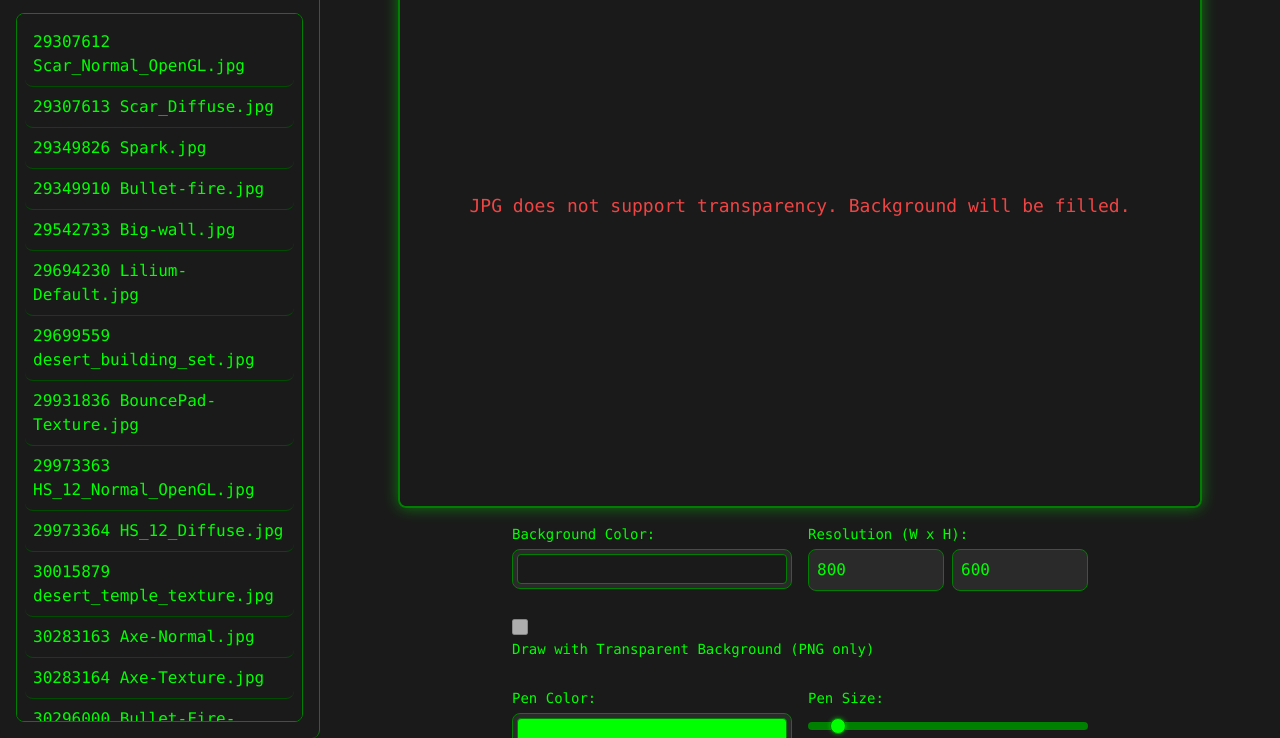
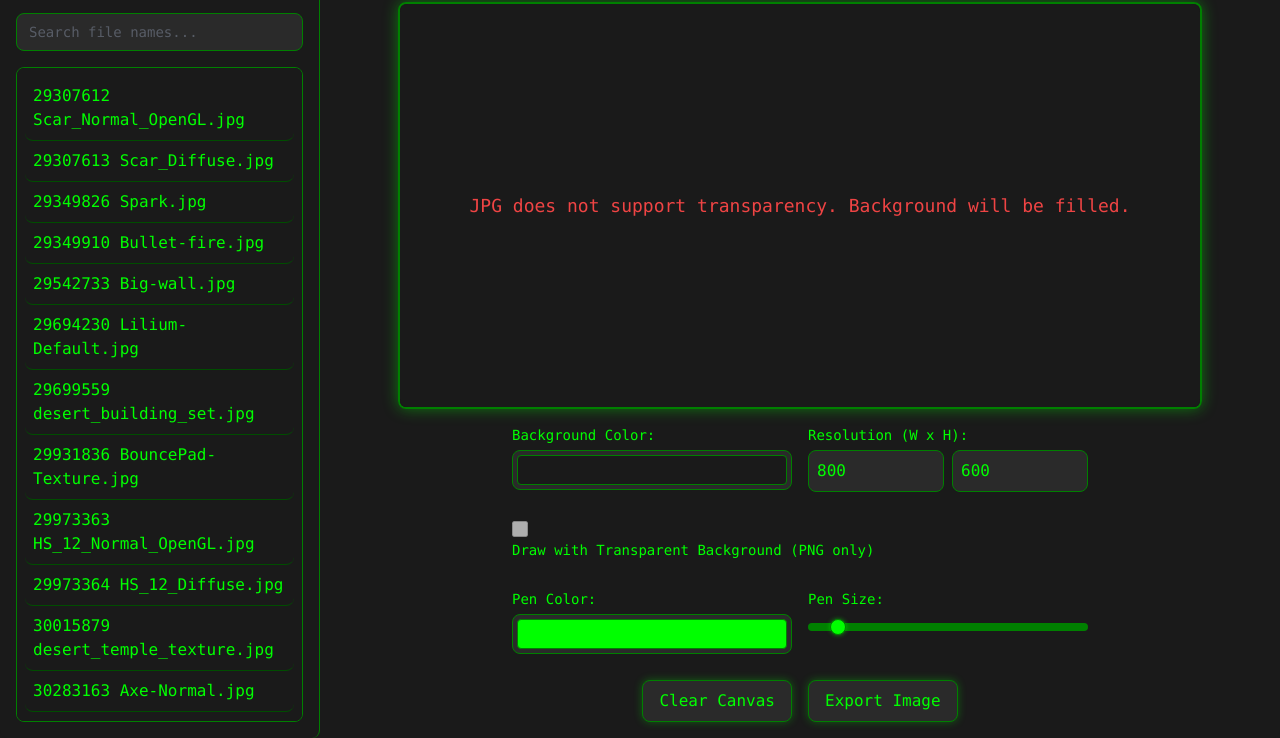
Before and after one commit to CharmsMods/Charms-Main-Site, a plain HTML site: page texture-creation/index.html in a window 1280 px wide. Shown: the part 62-800 px from the top of the page. Drawn offline with nearby package versions, Linux system fonts and the light colour scheme.

Commit message:
added search bar

```diff
--- a/texture-creation/index.html
+++ b/texture-creation/index.html
@@ -4,9 +4,7 @@
     <meta charset="UTF-8">
     <meta name="viewport" content="width=device-width, initial-scale=1.0">
     <title>Image Code Creator</title>
-    <!-- Link to the external CSS file -->
     <link rel="stylesheet" href="style.css">
-    <!-- Load Tailwind CSS from CDN for utility classes not overridden by custom CSS -->
     <script src="https://cdn.tailwindcss.com"></script>
     <script>
         // Tailwind CSS configuration (placed here for demonstration,
@@ -37,16 +35,13 @@
 <body>
 
     <div id="app-container" class="flex flex-col md:flex-row h-screen font-mono text-green-400 bg-gray-900">
-        <!-- Sidebar -->
         <div id="sidebar" class="w-full md:w-1/4 p-4 border-b md:border-r border-green-700 flex flex-col">
-            <!-- Tabs for JPG/PNG lists -->
             <div class="flex mb-4">
                 <button id="jpg-tab" class="tab-button active flex-1 py-2 text-center rounded-tl-lg">JPG Files</button>
                 <button id="png-tab" class="tab-button flex-1 py-2 text-center rounded-tr-lg">PNG Files</button>
             </div>
-            <!-- List container for files -->
+            <input type="text" id="file-search-input" placeholder="Search file names..." class="input-field w-full mb-4 px-3 py-2 text-sm">
             <div id="file-list-container" class="flex-grow overflow-y-auto border border-green-700 rounded-lg p-2">
-                <!-- File lists will be injected here by JS -->
                 <ul id="jpg-file-list" class="hidden"></ul>
                 <ul id="png-file-list" class="hidden"></ul>
                 <div id="no-selection-message" class="text-center text-sm italic text-gray-500 mt-4">Select a file name from above.</div>
@@ -54,11 +49,9 @@
             </div>
         </div>
 
-        <!-- Main Content Area -->
         <div id="main-content" class="flex-1 p-4 flex flex-col items-center justify-center relative">
             <h1 class="text-2xl mb-4">Image Code Creator <span id="selected-file-display" class="text-sm text-green-500 ml-2"></span></h1>
 
-            <!-- Canvas and Controls -->
             <div class="canvas-container relative border-2 border-green-700 rounded-lg overflow-hidden mb-4">
                 <canvas id="drawingCanvas" class="block"></canvas>
                 <div id="overlay-message" class="absolute inset-0 flex items-center justify-center bg-gray-900 bg-opacity-90 text-red-500 hidden rounded-lg text-lg p-4"></div>
@@ -98,7 +91,6 @@
         </div>
     </div>
 
-    <!-- Link to the external JavaScript file -->
     <script src="script.js"></script>
 </body>
 </html>
--- a/texture-creation/script.js
+++ b/texture-creation/script.js
@@ -22,6 +22,7 @@ const pngFileList = document.getElementById('png-file-list');
 const selectedFileDisplay = document.getElementById('selected-file-display');
 const noSelectionMessage = document.getElementById('no-selection-message');
 const loadingMessage = document.getElementById('loading-message');
+const fileSearchInput = document.getElementById('file-search-input'); // New: Get search input
 
 // Drawing state variables
 let isDrawing = false;
@@ -33,9 +34,9 @@ let canvasContent = null; // Store canvas content for clear and redraw
 let selectedFileName = '';
 let selectedFileType = 'jpg'; // Default to JPG
 
-// Arrays to store file names fetched from text files
-let jpgFileNames = [];
-let pngFileNames = [];
+// Arrays to store file names fetched from text files (full lists)
+let allJpgFileNames = []; // Stores the full list of JPG names
+let allPngFileNames = []; // Stores the full list of PNG names
 
 // --- Utility Functions ---
 
@@ -104,18 +105,19 @@ function clearCanvasDrawing() {
 }
 
 /**
- * Populates the file list based on the active tab.
- * @param {Array<string>} fileNames - Array of file names to display.
+ * Populates the file list based on the active tab and current search query.
+ * @param {Array<string>} fileNamesToDisplay - The (potentially filtered) array of file names to display.
  * @param {HTMLElement} listElement - The <ul> element to populate.
  * @param {string} type - 'jpg' or 'png'.
  */
-function populateFileList(fileNames, listElement, type) {
+function populateFileList(fileNamesToDisplay, listElement, type) {
     listElement.innerHTML = ''; // Clear existing list
-    if (fileNames.length === 0) {
-        listElement.innerHTML = '<li class="text-gray-500 italic">No files found.</li>';
+    if (fileNamesToDisplay.length === 0) {
+        listElement.innerHTML = '<li class="text-gray-500 italic">No matching files found.</li>';
+        noSelectionMessage.style.display = 'none'; // Hide if no matches
         return;
     }
-    fileNames.forEach(name => {
+    fileNamesToDisplay.forEach(name => {
         const li = document.createElement('li');
         // Remove .jpg or .png extension from the name if present
         const cleanName = name.replace(/\.(jpg|png)$/i, '');
@@ -125,16 +127,16 @@ function populateFileList(fileNames, listElement, type) {
         li.addEventListener('click', () => selectFile(li));
         listElement.appendChild(li);
     });
-    // Show the no selection message if no file is selected initially
-    if (!selectedFileName) {
-        noSelectionMessage.style.display = 'block';
-    } else {
+
+    // Re-highlight selected file if it's still in the filtered list
+    if (selectedFileName && listElement.querySelector(`[data-filename="${selectedFileName}"]`)) {
         noSelectionMessage.style.display = 'none';
-        // If a file was already selected, make sure it's highlighted in the new list
         const selectedLi = listElement.querySelector(`[data-filename="${selectedFileName}"]`);
         if (selectedLi) {
             selectedLi.classList.add('selected');
         }
+    } else {
+        noSelectionMessage.style.display = 'block';
     }
 }
 
@@ -237,11 +239,11 @@ async function fetchFileNames(url, type) {
         const names = text.split('\n').map(name => name.trim()).filter(name => name.length > 0);
 
         if (type === 'jpg') {
-            jpgFileNames = names;
-            populateFileList(jpgFileNames, jpgFileList, 'jpg');
+            allJpgFileNames = names; // Store full list
+            applySearchFilter(); // Apply filter immediately after fetching
         } else if (type === 'png') {
-            pngFileNames = names;
-            populateFileList(pngFileNames, pngFileList, 'png');
+            allPngFileNames = names; // Store full list
+            applySearchFilter(); // Apply filter immediately after fetching
         }
     } catch (error) {
         console.error(`Error fetching ${type} file names:`, error);
@@ -256,6 +258,31 @@ async function fetchFileNames(url, type) {
     }
 }
 
+/**
+ * Filters the file list based on the search input and repopulates the active list.
+ */
+function applySearchFilter() {
+    const searchTerm = fileSearchInput.value.toLowerCase();
+    let filesToFilter = [];
+    let listElementToPopulate;
+    let currentFileType;
+
+    if (jpgTab.classList.contains('active')) {
+        filesToFilter = allJpgFileNames;
+        listElementToPopulate = jpgFileList;
+        currentFileType = 'jpg';
+    } else if (pngTab.classList.contains('active')) {
+        filesToFilter = allPngFileNames;
+        listElementToPopulate = pngFileList;
+        currentFileType = 'png';
+    }
+
+    const filteredFiles = filesToFilter.filter(name =>
+        name.toLowerCase().includes(searchTerm)
+    );
+
+    populateFileList(filteredFiles, listElementToPopulate, currentFileType);
+}
 
 // --- Event Listeners ---
 
@@ -330,13 +357,17 @@ jpgTab.addEventListener('click', async () => {
     pngTab.classList.remove('active');
     jpgFileList.classList.remove('hidden');
     pngFileList.classList.add('hidden');
+    fileSearchInput.value = ''; // Clear search on tab change
     await fetchFileNames('jpgurl.txt', 'jpg'); // Fetch JPG names
     selectedFileType = 'jpg'; // Update current type when tab changes
     // If currently selected file is not a JPG, clear selection
-    if (selectedFileDisplay.textContent && !selectedFileDisplay.textContent.includes('(Selected: ') || selectedFileDisplay.textContent.includes('.png')) {
+    if (selectedFileDisplay.textContent && (!selectedFileDisplay.textContent.includes('(Selected: ') || selectedFileDisplay.textContent.includes('.png'))) {
         selectedFileName = '';
         selectedFileDisplay.textContent = '';
         noSelectionMessage.style.display = 'block';
+    } else {
+        // If current selection is a JPG, ensure it's re-highlighted after fetching
+        applySearchFilter();
     }
 
     // Enforce JPG transparency rules
@@ -351,13 +382,17 @@ pngTab.addEventListener('click', async () => {
     jpgTab.classList.remove('active');
     pngFileList.classList.remove('hidden');
     jpgFileList.classList.add('hidden');
+    fileSearchInput.value = ''; // Clear search on tab change
     await fetchFileNames('pnglist.txt', 'png'); // Fetch PNG names
     selectedFileType = 'png'; // Update current type when tab changes
     // If currently selected file is not a PNG, clear selection
-    if (selectedFileDisplay.textContent && !selectedFileDisplay.textContent.includes('(Selected: ') || selectedFileDisplay.textContent.includes('.jpg')) {
+    if (selectedFileDisplay.textContent && (!selectedFileDisplay.textContent.includes('(Selected: ') || selectedFileDisplay.textContent.includes('.jpg'))) {
         selectedFileName = '';
         selectedFileDisplay.textContent = '';
         noSelectionMessage.style.display = 'block';
+    } else {
+        // If current selection is a PNG, ensure it's re-highlighted after fetching
+        applySearchFilter();
     }
 
     // Allow PNG transparency
@@ -366,19 +401,19 @@ pngTab.addEventListener('click', async () => {
     redrawCanvasBackground();
 });
 
+// Search input listener
+fileSearchInput.addEventListener('keyup', applySearchFilter);
+
 // --- Initialization on window load ---
 window.onload = function() {
     initializeCanvas();
-    // Initially populate JPG tab on load
+    // Initially populate JPG tab on load, which will also fetch the names
     jpgTab.click();
 };
 
-// Handle canvas resizing for responsiveness
-window.addEventListener('resize', () => {
-    // Re-initialize canvas to adjust to new container size or just re-draw if no size change.
-    // For a drawing app, changing canvas size clears it. So, we'll keep the logical resolution fixed
-    // but make the *display* flexible with CSS.
-    // If you want actual canvas resolution to change with window size, you'd need to save/restore image data.
-    // For now, it sticks to user-defined resolution.
-    // No direct canvas width/height update here to preserve drawing, rely on CSS for scaling.
-});
+// The canvas's actual width/height are set by JS `canvas.width = X; canvas.height = Y;`
+// The CSS (`.canvas-container` and `#drawingCanvas`) ensures that if the canvas's intrinsic
+// resolution is larger than the available display area, scrollbars appear, preventing it
+// from "filling up the entire page" and pushing other elements off-screen.
+// We don't need a specific `window.addEventListener('resize')` for canvas scaling as its
+// logical size remains fixed by user input, and its display is handled by CSS overflows.
--- a/texture-creation/style.css
+++ b/texture-creation/style.css
@@ -102,6 +102,28 @@ body {
     color: #1a1a1a; /* text-gray-900 */
     border-bottom: 1px solid #008000; /* Re-add bottom border for active tab for visual continuity */
     border-top: 2px solid #00ff00; /* More prominent top border for active */
+}
+
+/* Styling for the new search input */
+#file-search-input {
+    padding: 0.5rem 0.75rem; /* px-3 py-2 */
+    font-size: 0.875rem; /* text-sm */
+    background-color: #2a2a2a; /* bg-gray-800 */
+    border: 1px solid #008000; /* border border-green-700 */
+    color: #00ff00; /* text-green-400 */
+    border-radius: 0.5rem; /* rounded-md */
+    outline: none; /* focus:outline-none */
+    transition: border-color 0.2s, box-shadow 0.2s;
+}
+
+#file-search-input::placeholder {
+    color: #6b7280; /* gray-500 */
+    opacity: 0.7;
+}
+
+#file-search-input:focus {
+    border-color: #00ff00; /* focus:ring-green-400 */
+    box-shadow: 0 0 0 1px #00ff00; /* focus:ring-1 */
 }
 
 /* File list container */
@@ -223,35 +245,39 @@ input[type="range"]:focus::-moz-range-thumb {
 }
 
 
-/* Canvas and its container */
+/* Canvas and its container adjustments */
 .canvas-container {
     position: relative;
     border: 2px solid #008000; /* border-2 border-green-700 */
     border-radius: 0.5rem; /* rounded-lg */
-    overflow: hidden; /* overflow-hidden */
+    overflow: auto; /* IMPORTANT: Add scrollbars if content overflows */
     margin-bottom: 1rem; /* mb-4 */
     box-shadow: 0px 0px 15px rgba(0, 255, 0, 0.4); /* Stronger glow for canvas */
-    flex-shrink: 0; /* Prevent canvas from shrinking */
+
+    /* Set a max display size for the container to prevent it from pushing other content off-screen.
+       The canvas inside will retain its intrinsic resolution and cause scrollbars if larger. */
+    max-width: calc(100vw - 4rem); /* Account for main-content padding on both sides */
+    max-height: calc(100vh - 20rem); /* Approximate space needed by header, controls, and margins */
+                                     /* This might need fine-tuning, 20rem is a guess for the controls block */
+}
+
+/* On smaller screens, the sidebar is on top, so less horizontal space taken up. */
+@media (max-width: 768px) {
+    .canvas-container {
+        max-width: calc(100vw - 2rem); /* Account for 1rem padding on each side of main-content */
+        max-height: calc(100vh - 25rem); /* More aggressive height limit on mobile */
+    }
 }
 
 #drawingCanvas {
-    display: block; /* block */
+    /* The canvas's intrinsic width/height are set by JS.
+       We specifically *don't* want to force it to fill 100% of its container
+       if its intrinsic resolution is very high, as the user wants to see it
+       at its actual resolution, with scrollbars if it overflows. */
+    display: block; /* Ensures it behaves as a block element */
     background-color: #1a1a1a; /* Default background for canvas */
 }
 
-#overlay-message {
-    position: absolute;
-    inset: 0; /* inset-0 */
-    display: flex;
-    align-items: center; /* items-center */
-    justify-content: center; /* justify-center */
-    background-color: rgba(26, 26, 26, 0.9); /* bg-gray-900 bg-opacity-90 */
-    color: #ef4444; /* text-red-500 */
-    border-radius: 0.5rem; /* rounded-lg */
-    z-index: 20; /* Ensure it's above canvas */
-    padding: 1rem;
-    text-align: center;
-}
 
 /* Message box for errors/info */
 #message-box {
```
